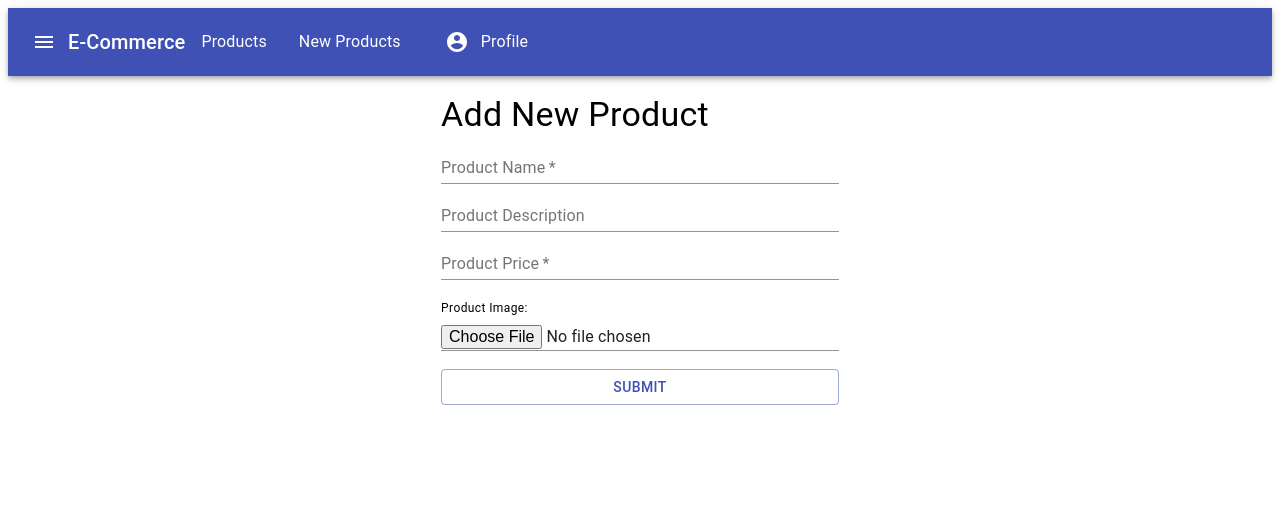
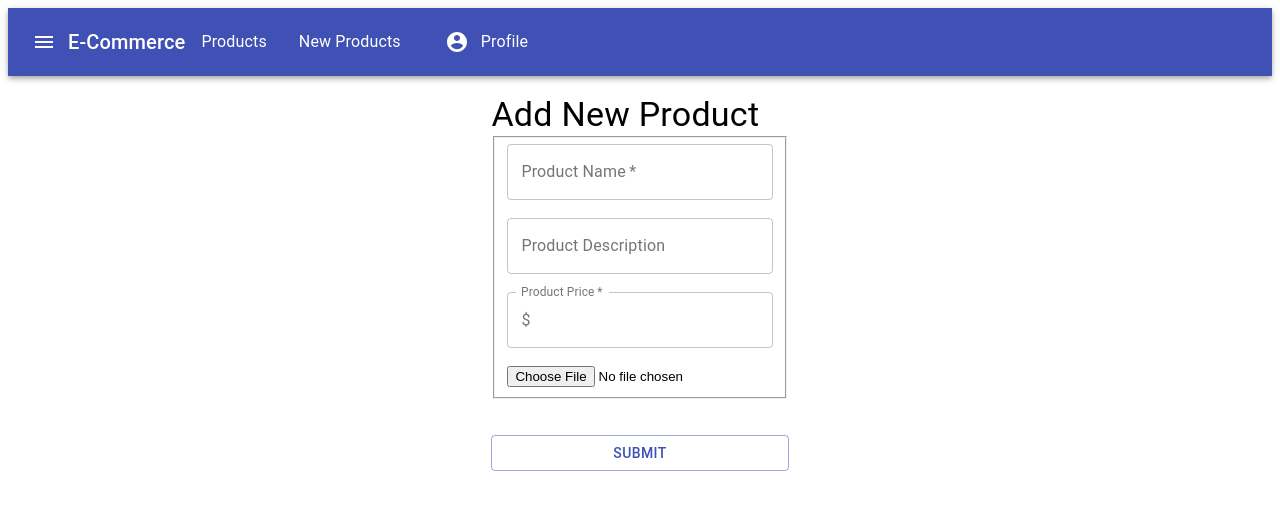
Before and after one commit to oursky/presentation-microservices-kotlin, a React (Create React App) app in the folder frontend/: page /new in a window 1280 px wide. Shown: the top 510 px of the page. Built offline with nearby package versions, Linux system fonts and the light colour scheme.

Commit message:
Finish add product page

```diff
--- a/frontend/src/Components/NewProduct.tsx
+++ b/frontend/src/Components/NewProduct.tsx
@@ -2,6 +2,7 @@ import React from "react";
 // import { render } from "react-dom";
 import TextField from '@material-ui/core/TextField';
 import Input from '@material-ui/core/Input'
+import InputAdornment from '@material-ui/core/InputAdornment';
 import Button from '@material-ui/core/Button';
 import Typography from '@material-ui/core/Typography';
 import Grid from '@material-ui/core/Grid'
@@ -13,21 +14,45 @@ export default class NewProduct extends React.Component {
     })
 
     handleFormSubmit(event: React.FormEvent<HTMLFormElement>) {
-        // event.preventDefault();
-        // const productName = document.getElementById("productName");
-        // if(!productName) { return false }
-        // const productDescription = document.getElementById("productDescription");
-        // if(!productDescription) { return false }
-        // const productPrice = document.getElementById("productPrice");
-        // if(!productPrice) { return false }
+        event.preventDefault();
+        var form = document.querySelector("form");
+        if( !form ) return false;
+        var formData = new FormData(form);
+        var formDataObj = Object.fromEntries(formData);
+
+        fetch("http://127.0.0.1:8080/product/", {
+            method: "POST",
+            body: JSON.stringify(formDataObj),
+            headers: {
+                'Accept': 'application/json',
+                'Content-Type': 'application/json'
+            }
+        }).then(async v => {
+            const { productId } = await v.json();
+            const image = formData.get("files") as File;
+            console.log(image.type, image.size); //image/jpeg 11734
+            formData.delete("name");
+            formData.delete("description");
+            formData.delete("price");
+            if(image.size) {
+                console.log("Product Image Found, uploading...")
+                try{
+                    const result = await fetch(`http://127.0.0.1:8080/product/${productId}/image`, {
+                        method: "POST",
+                        body: formData
+                    });
+                    console.log("Image Upload Result: ", await result.json())
+                }catch(e){
+                    console.log("Error in Image Upload: ", e);
+                }
+            }
+            console.log("Done, Product ID: ", productId);
+        }).catch(e => {
+            console.log("Error: ", e)
+        })
+    }
 
 
-
-        // fetch("http://localhost:8080/product/", {
-        //     method: "POST",
-        //     body: data
-        // })
-    }
 
     render(){
         return (
@@ -46,19 +71,25 @@ export default class NewProduct extends React.Component {
                     </Typography>
                     {/* onSubmit = {this.handleFormSubmit} */}
                     {/* action = "http://localhost:8080/product/" method = "post" */}
-                    <form id = "addProductForm">
+                    <form id = "addProductForm" onSubmit = {this.handleFormSubmit}>
+                        <fieldset>
                             <TextField
                                 required
                                 fullWidth
                                 id = "productName"
                                 name = "name"
+                                variant = "outlined"
                                 label = "Product Name" />
                             <br />
+                            <br />
                             <TextField
+
                                 fullWidth
                                 id = "productDescription"
                                 name = "description"
+                                variant = "outlined"
                                 label = "Product Description" />
+                            <br />
                             <br />
                             <TextField
                                 required
@@ -66,18 +97,26 @@ export default class NewProduct extends React.Component {
                                 id = "productPrice"
                                 name = "price"
                                 label = "Product Price"
-                            type = "number"/>
+                                variant = "outlined"
+                                type = "number"
+                                InputProps={{
+                                    startAdornment: <InputAdornment position="start">$</InputAdornment>,
+                                }}/>
                             <br />
                             <br />
-                        <Typography variant = "caption">
-                            Product Image:
-                        </Typography>
-                        <Input
-                            fullWidth
+                            <input
                                 type = "file"
-                            name = "image"
-                            id = "productImage"
+                                name = "files"
+                                id = "raised-button-file"
+                                accept = "image/*"
+                                // style = {{display: "none"}}
                             />
+                            {/* <label htmlFor="raised-button-file">
+                                <Button fullWidth component = "span" variant = "outlined" color = "secondary">
+                                    Upload Product Image
+                                </Button>
+                            </label>  */}
+                        </fieldset>
                         <br />
                         <br />
                         <Button fullWidth variant = "outlined" color = "primary" type = "submit">
```
Lines whose indentation alone changed are shown as unchanged.
